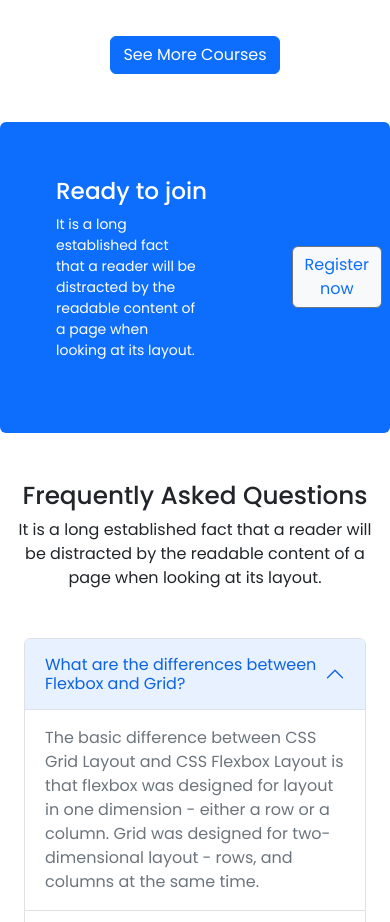
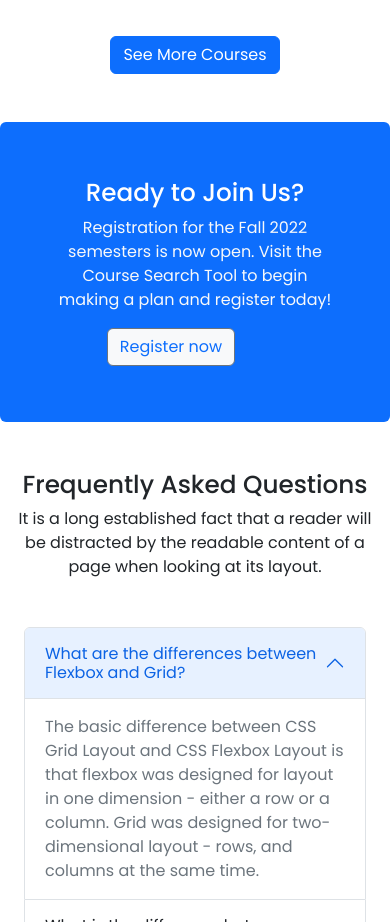
Before and after one commit to radiantCoder007/edTech-website, a plain HTML site: page index.html in a window 390 px wide. Shown: the part 4300-5222 px from the top of the page. Drawn offline with nearby package versions, Linux system fonts and the light colour scheme.

Commit message:
responsive issues of the register today box

```diff
--- a/index.html
+++ b/index.html
@@ -220,18 +220,32 @@
 
     <!-- Register Now Section -->
 
-    <section class="container join-us bg-primary d-flex align-items-center justify-content-center p-2 rounded ">
+
+
+
+    <section class="container join-us bg-primary p-md-0 p-lg-0 rounded p-2 ">
+        <div
+            class="join-us-text-box text-white d-flex justify-content-lg-evenly flex-column flex-lg-row pb-5 pt-5 align-items-center">
+            <div class="inside-text d-flex flex-column align-items-center align-items-lg-start p-lg-3 w-lg-75">
+                <h2>Ready to Join Us?</h2>
+                <p class="text-lg-start text-center text-light mall w-75">
+                    Registration for the Fall 2022 semesters is now open. Visit the Course Search Tool to begin making a
+                    plan and register today!
+                </p>
+
+            </div>
+
+            <!-- <section class="container join-us bg-primary d-flex align-items-center justify-content-center p-2 rounded ">
         <div class="join-us-text text-white w-50-lg p-5">
             <h3>Ready to join</h3>
             <p class="small w-75 ">
-                It is a long established fact that a reader will be distracted by the readable content of a page
-                when
-                looking at its layout.
+                Registration for the Fall 2022 semesters is now open. Visit the Course Search Tool to begin making a
+                plan and register today!
             </p>
-        </div>
+        </div> -->
 
-        <button type="button" class="btn btn-secondary bg-light text-primary" data-bs-toggle="modal"
-            data-bs-target="#myModal">Register now</button>
+            <button type="button" class="btn btn-secondary bg-light text-primary me-5 text-center"
+                data-bs-toggle="modal" data-bs-target="#myModal">Register now</button>
 
             <!-- Modal -->
             <div class="modal fade" id="myModal" tabindex="-1" aria-labelledby="myModalLabel" aria-hidden="true">
@@ -243,7 +257,8 @@
                         </div>
                         <div class="modal-body">
                             <p>If you would like to register today, please drop us an email at <span
-                                class="text-primary">hello@programminghero.com</span> and we will get in touch with you
+                                    class="text-primary">hello@programminghero.com</span> and we will get in touch with
+                                you
                                 within 2 working days.</p>
                         </div>
                         <div class="modal-footer">
```
Lines whose indentation alone changed are shown as unchanged.
